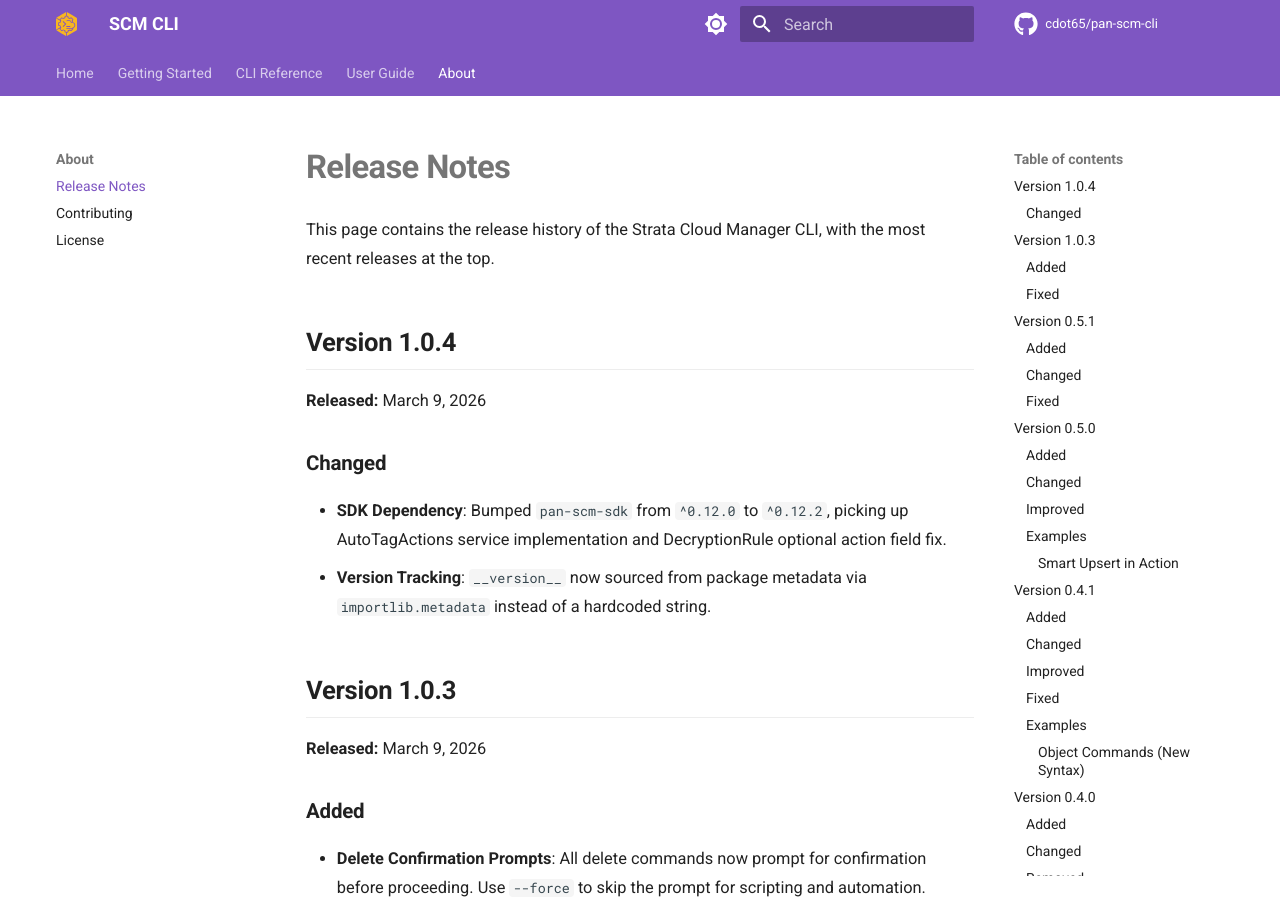
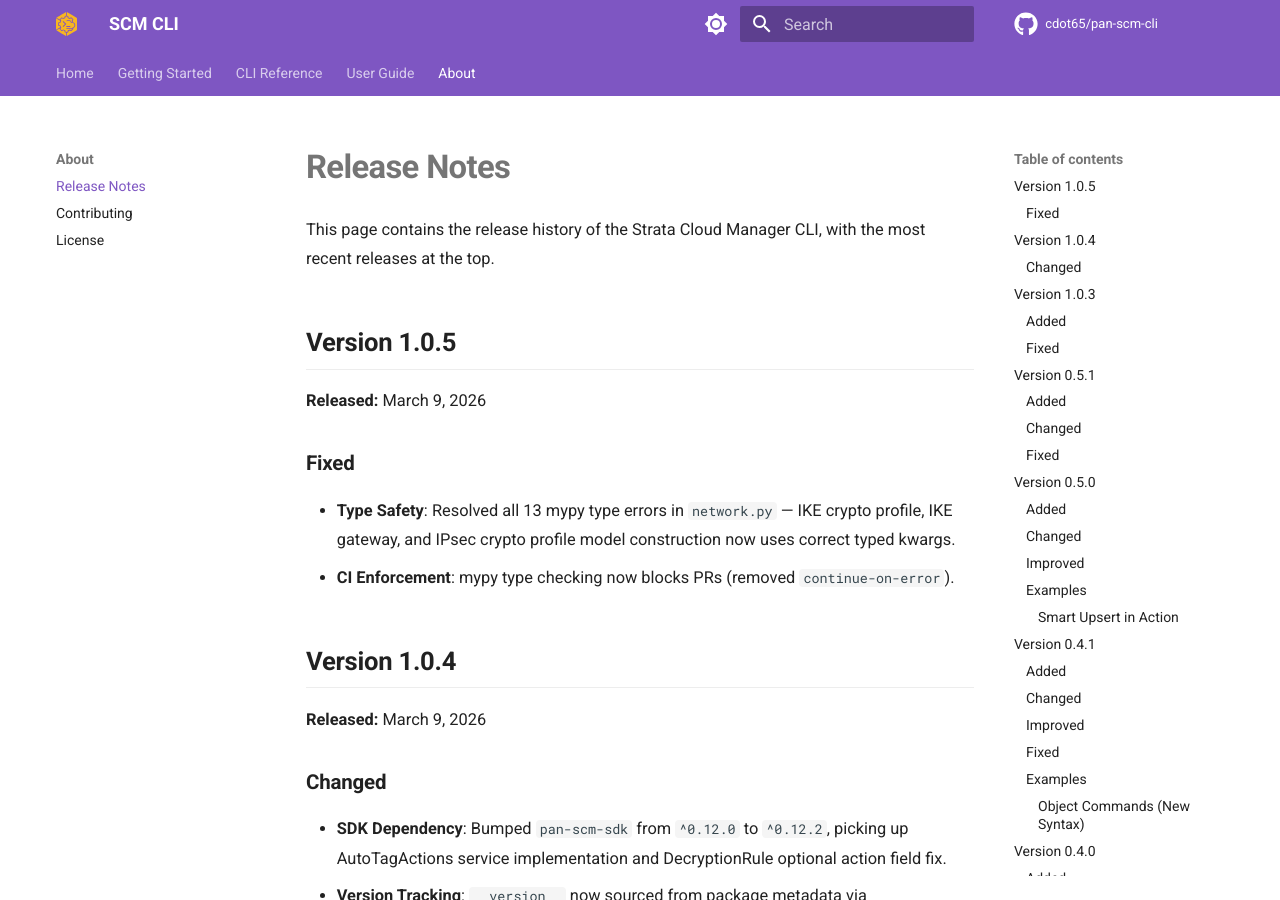
Before and after one commit to cdot65/pan-scm-cli, an MkDocs documentation site: the page built from docs/about/release-notes.md, in a window 1280 px wide and 900 px high. Built offline with MkDocs 1.6.1 and Material for MkDocs 9.7.7, drawn with Linux system fonts in a browser that asks for light colours; comment, search, counter and statistics services are not loaded.

Commit message:
fix: resolve mypy errors, enforce type checking in CI (#177)
* fix: resolve all mypy errors in network.py, enforce type checking in CI

- IKECryptoProfile: use explicit kwargs instead of **dict unpacking
- IKE gateway: pre-declare protocol variable type to avoid no-redef
- IPSecCryptoProfile: pass all required kwargs explicitly
- CI: remove continue-on-error from mypy step

Co-Authored-By: Claude Opus 4.6 <noreply@anthropic.com>

* docs: add v1.0.5 release notes, bump version

Co-Authored-By: Claude Opus 4.6 <noreply@anthropic.com>

---------

Co-authored-by: Claude Opus 4.6 <noreply@anthropic.com>

```diff
--- a/docs/about/release-notes.md
+++ b/docs/about/release-notes.md
@@ -1,6 +1,15 @@
 # Release Notes
 
 This page contains the release history of the Strata Cloud Manager CLI, with the most recent releases at the top.
+
+## Version 1.0.5
+
+**Released:** March 9, 2026
+
+### Fixed
+
+- **Type Safety**: Resolved all 13 mypy type errors in `network.py` — IKE crypto profile, IKE gateway, and IPsec crypto profile model construction now uses correct typed kwargs.
+- **CI Enforcement**: mypy type checking now blocks PRs (removed `continue-on-error`).
 
 ## Version 1.0.4
 
--- a/pyproject.toml
+++ b/pyproject.toml
@@ -1,6 +1,6 @@
 [tool.poetry]
 name = "pan-scm-cli"
-version = "1.0.4"
+version = "1.0.5"
 description = "CICD and Network Engineer-friendly CLI tool for Palo Alto Networks Strata Cloud Manager"
 authors = ["Calvin Remsburg <dev@cdot.io>"]
 readme = "README.md"
```
Also changed, not shown: 2 other files.
